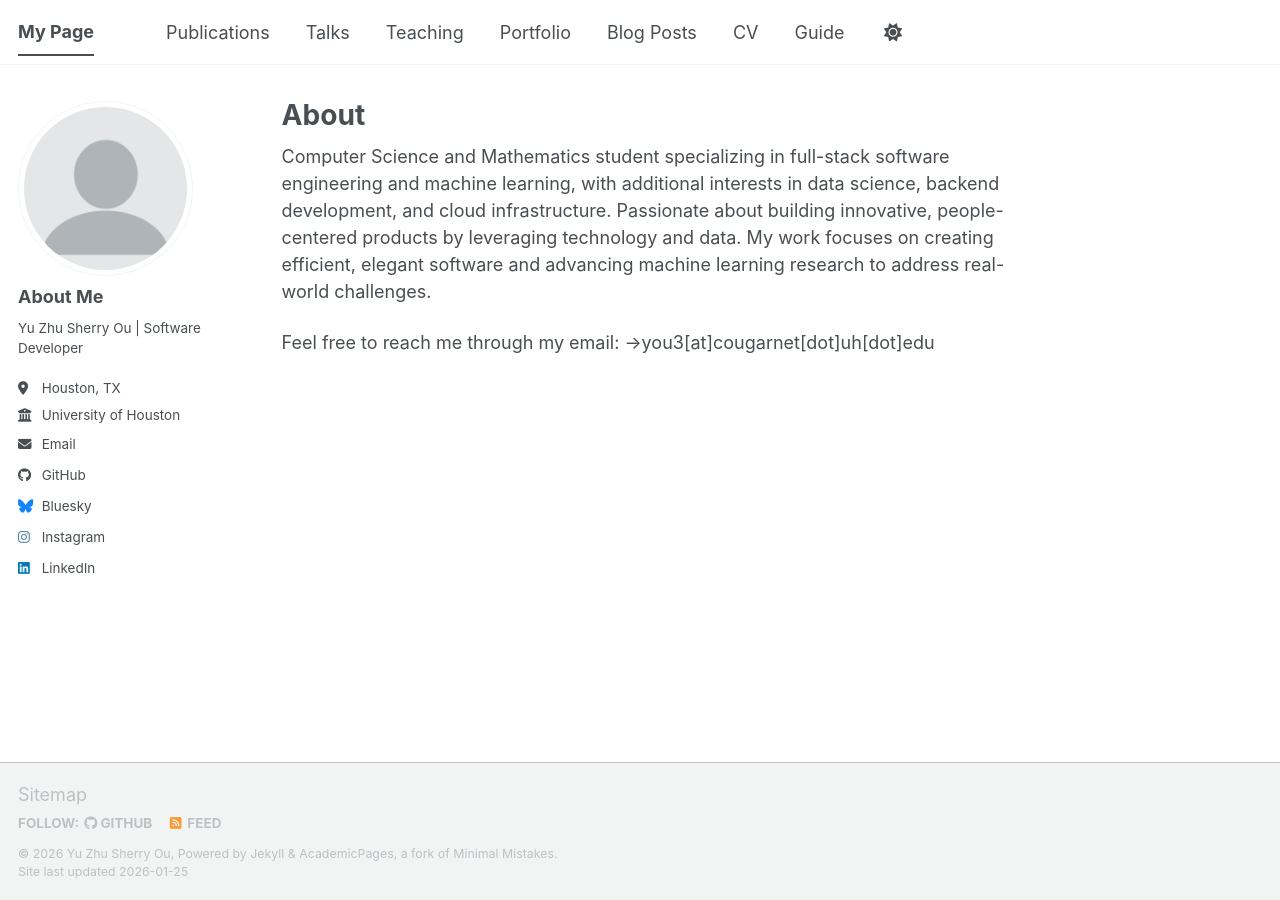
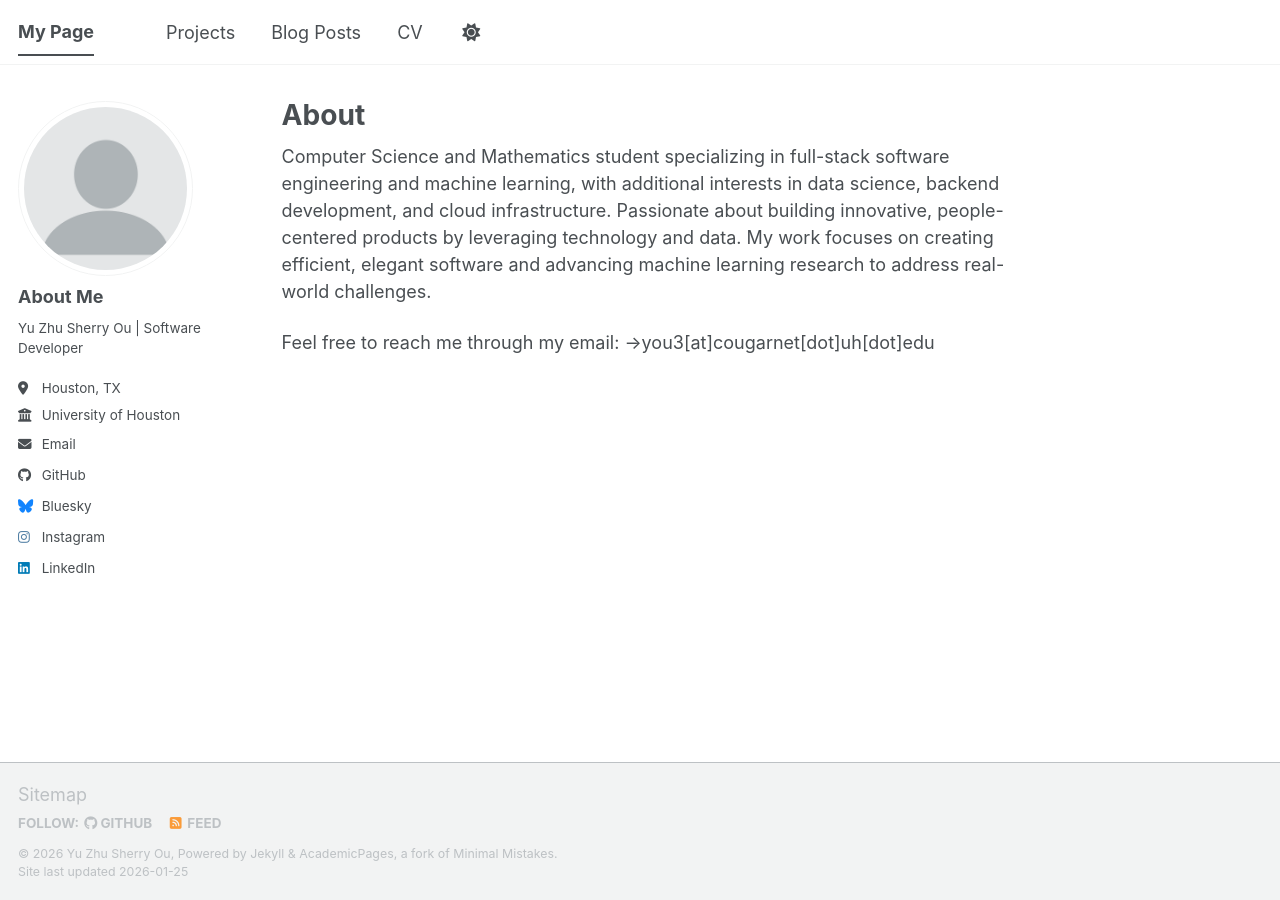
Before and after one commit to ouyuou/https-github.com-ouyuou.github.io, a Jekyll site: the page built from _pages/about.md, in a window 1280 px wide. Built offline with Jekyll 4.4.1, drawn with Linux system fonts in a browser that asks for light colours; a script bundle is joined from its source files by our own code; library files that are not in the unit come from our copies.

Commit message:
Update navigation.yml
delete extra headers

```diff
--- a/_data/navigation.yml
+++ b/_data/navigation.yml
@@ -8,17 +8,10 @@
 #      Markdown formatted page while the second is generated using JSON.
 
 main:
-  - title: "Publications"
-    url: /publications/
 
-  - title: "Talks"
-    url: /talks/
 
-  - title: "Teaching"
-    url: /teaching/
-
-  - title: "Portfolio"
-    url: /portfolio/
+  - title: "Projects"
+    url: /projects/
 
   - title: "Blog Posts"
     url: /year-archive/
@@ -28,6 +21,3 @@
 
   # - title: "CV"
   #   url: /cv-json/
-
-  - title: "Guide"
-    url: /markdown/
```
